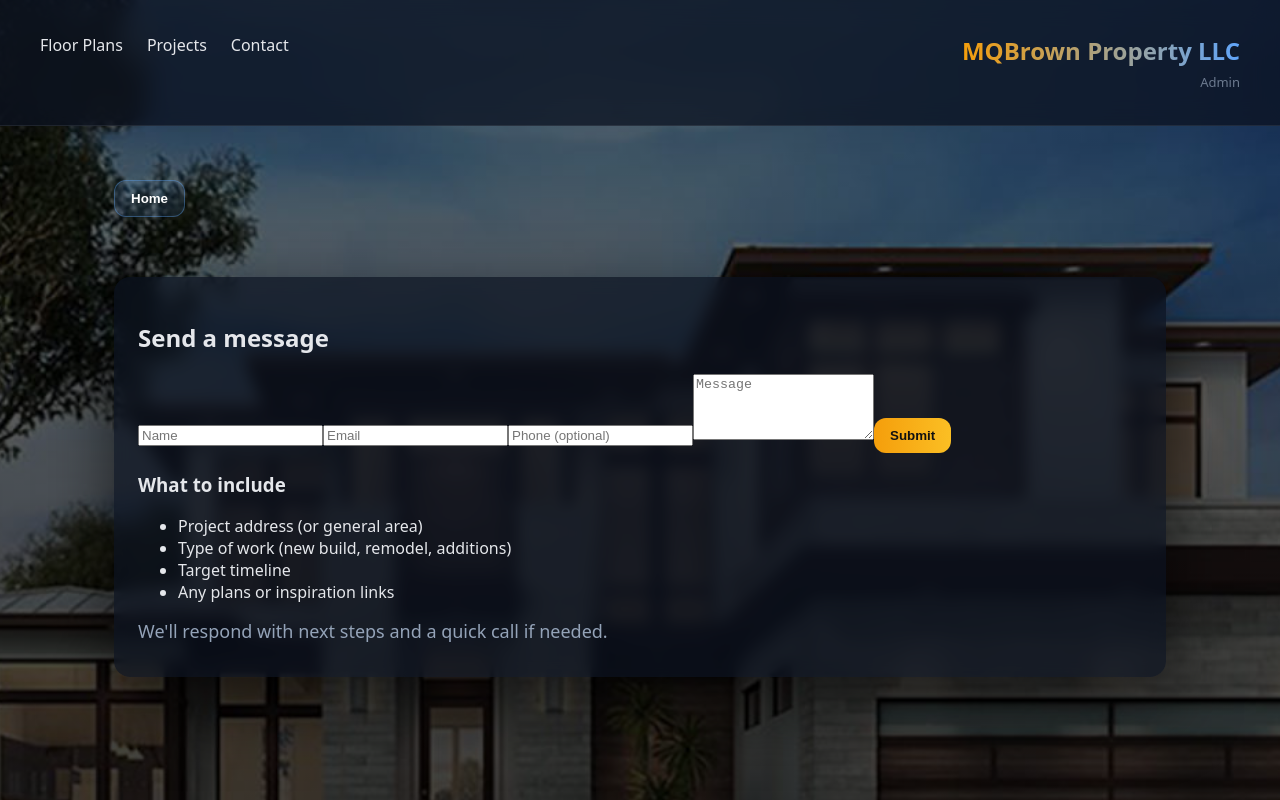
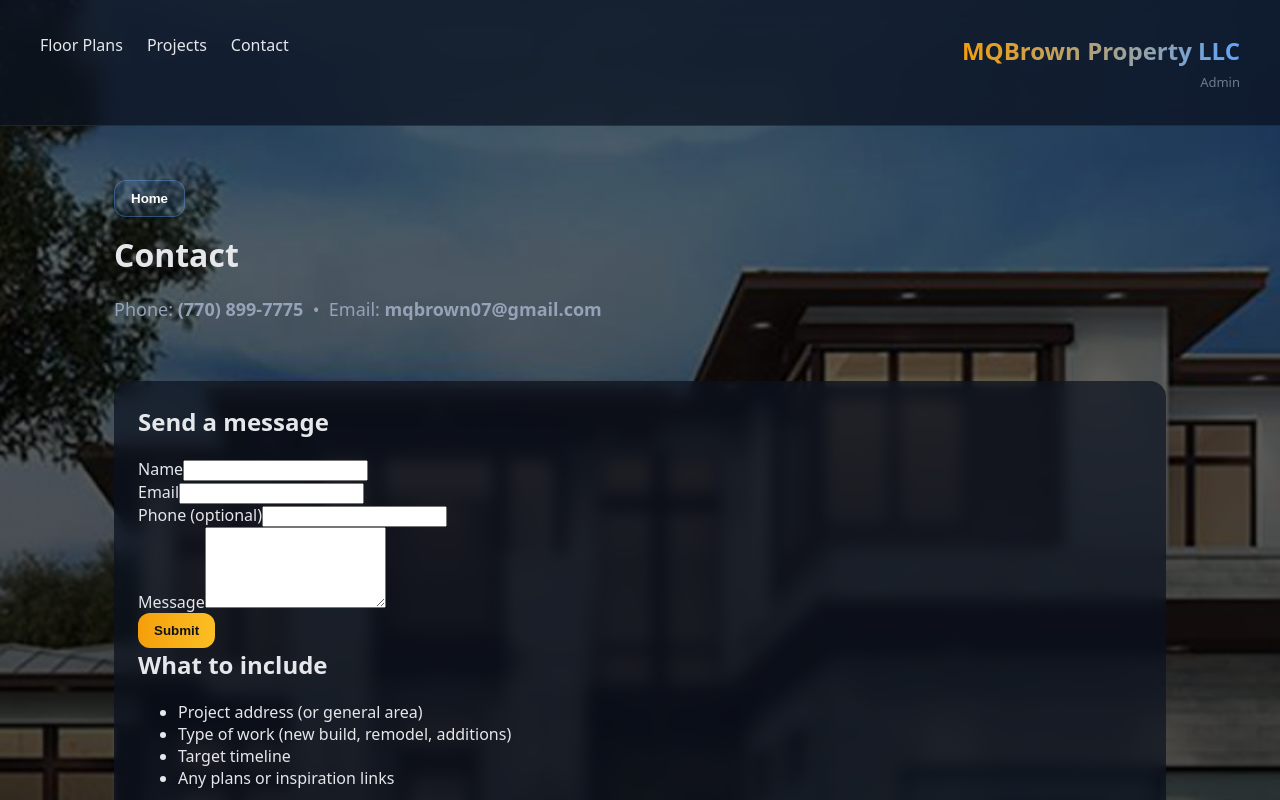
Before and after one commit to MQBrown/MelWebsiteRepo, a React (Vite) app: page /contact in a window 1280 px wide. Shown: the top 800 px of the page. Built offline with nearby package versions, Linux system fonts and the light colour scheme.

Commit message:
Enhance Contact form with state management and validation

```diff
--- a/src/pages/Contact.jsx
+++ b/src/pages/Contact.jsx
@@ -1,50 +1,105 @@
-import React from "react";
+import React, { useState } from "react";
 import BackButton from "../components/BackButton";
 
 export default function Contact({ settings }) {
+  const s = settings || {};
+  const [form, setForm] = useState({ name: "", email: "", phone: "", message: "" });
+  const [status, setStatus] = useState(null);
+  const [busy, setBusy] = useState(false);
+
+  const onChange = (e) => setForm((p) => ({ ...p, [e.target.name]: e.target.value }));
+
+  const submit = async (e) => {
+    e.preventDefault();
+    setBusy(true);
+    setStatus(null);
+    try {
+      const res = await fetch("/api/contact", {
+        method: "POST",
+        headers: { "Content-Type": "application/json" },
+        body: JSON.stringify(form),
+      });
+      if (!res.ok) throw new Error("Request failed");
+      setStatus("Thanks! We received your message and will follow up.");
+      setForm({ name: "", email: "", phone: "", message: "" });
+    } catch {
+      setStatus("Sorry — something went wrong. Please email or call us directly.");
+    } finally {
+      setBusy(false);
+    }
+  };
+
   return (
     <main className="container">
-
-      {/* ✅ HOME BUTTON */}
       <div style={{ marginBottom: 16 }}>
-        <BackButton />
+        <BackButton /> {/* should say Home and navigate("/") */}
       </div>
 
-      <section className="hero section contact-layout">
+      <h1 style={{ marginTop: 0 }}>Contact</h1>
+      <p className="sub">
+        Phone: <strong>{s.phone || "(770) 899-7775"}</strong> &nbsp;•&nbsp; Email:{" "}
+        <strong>{s.email || "mqbrown07@gmail.com"}</strong>
+      </p>
 
+      <section className="section contact-layout">
         {/* LEFT: FORM */}
         <div className="contact-left">
-          <h2>Send a message</h2>
+          <h2 style={{ marginTop: 0 }}>Send a message</h2>
 
-          <input className="input" placeholder="Name" />
-          <input className="input" placeholder="Email" />
-          <input className="input" placeholder="Phone (optional)" />
+          <form onSubmit={submit} className="contact-form">
+            <div>
+              <label>Name</label>
+              <input className="input" name="name" value={form.name} onChange={onChange} required />
+            </div>
 
-          <textarea
-            className="input"
-            rows="4"
-            placeholder="Message"
-          />
+            <div>
+              <label>Email</label>
+              <input
+                className="input"
+                name="email"
+                type="email"
+                value={form.email}
+                onChange={onChange}
+                required
+              />
+            </div>
 
-          <button className="btn">Submit</button>
+            <div>
+              <label>Phone (optional)</label>
+              <input className="input" name="phone" value={form.phone} onChange={onChange} />
+            </div>
+
+            <div>
+              <label>Message</label>
+              <textarea
+                className="input"
+                name="message"
+                rows="5"
+                value={form.message}
+                onChange={onChange}
+                required
+              />
+            </div>
+
+            <button className="btn" disabled={busy}>
+              {busy ? "Sending…" : "Submit"}
+            </button>
+
+            {status ? <p className="sub" style={{ marginTop: 12 }}>{status}</p> : null}
+          </form>
         </div>
 
         {/* RIGHT: INFO */}
         <div className="contact-right">
-          <h3>What to include</h3>
-
-          <ul>
+          <h2 style={{ marginTop: 0 }}>What to include</h2>
+          <ul className="contact-list">
             <li>Project address (or general area)</li>
             <li>Type of work (new build, remodel, additions)</li>
             <li>Target timeline</li>
             <li>Any plans or inspiration links</li>
           </ul>
-
-          <p className="sub">
-            We'll respond with next steps and a quick call if needed.
-          </p>
+          <p className="sub">We'll respond with next steps and a quick call if needed.</p>
         </div>
-
       </section>
     </main>
   );
```
